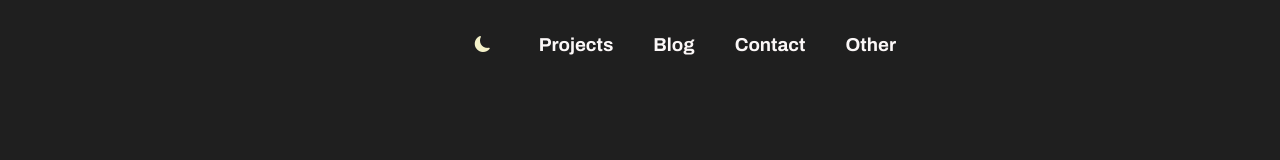
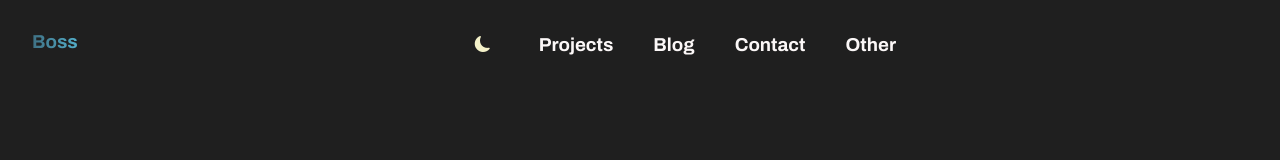
Before and after one commit to BostonRohan/portfolio, a Next.js app: page / in a window 1280 px wide. Shown: the top 160 px of the page. Built offline with nearby package versions, Linux system fonts and the light colour scheme; a small style sheet from the web is missing.

Commit message:
added logo

```diff
--- a/components/nav/nav.jsx
+++ b/components/nav/nav.jsx
@@ -54,8 +54,14 @@ function Nav() {
   }, [lastScrollY]);
 
   return (
+    <>
+      <h3 className={styles.logo} onClick={() => scroll.scrollToTop()}>
+        Boss
+      </h3>
       <nav
-      className={isOpen ? styles.nav_active : show ? styles.nav : styles.hidden}
+        className={
+          isOpen ? styles.nav_active : show ? styles.nav : styles.hidden
+        }
       >
         {!isOpen && <Toggle />}
         <Hamburger toggled={isOpen} toggle={setOpen} size={35} />
@@ -73,13 +79,18 @@ function Nav() {
               );
             } else
               return (
-              <h3 key={page} className="link" onClick={() => handleClick(page)}>
+                <h3
+                  key={page}
+                  className="link"
+                  onClick={() => handleClick(page)}
+                >
                   {page}
                 </h3>
               );
           })}
         </section>
       </nav>
+    </>
   );
 }
 export default Nav;
--- a/styles/nav.module.css
+++ b/styles/nav.module.css
@@ -56,6 +56,27 @@
 .link_active h3 {
   cursor: pointer;
 }
+/*logo */
+.logo {
+  padding-top: 1em;
+  position: fixed;
+  margin: 0;
+  top: 0;
+  padding: 2rem;
+  background: linear-gradient(
+    to right,
+    #314755 0%,
+    var(--primary-color) 51%,
+    #314755 100%
+  );
+  background-size: 200% auto;
+  background-clip: text;
+  -webkit-background-clip: text;
+  -webkit-text-fill-color: transparent;
+  animation: shine 3s linear infinite;
+  cursor: pointer;
+  z-index: 12;
+}
 @keyframes shine {
   to {
     background-position: 200% center;
@@ -66,7 +87,8 @@
   .nav {
     width: 100%;
   }
-  .link {
+  .link,
+  .logo {
     display: none;
   }
 }
```
Lines whose indentation alone changed are shown as unchanged.
